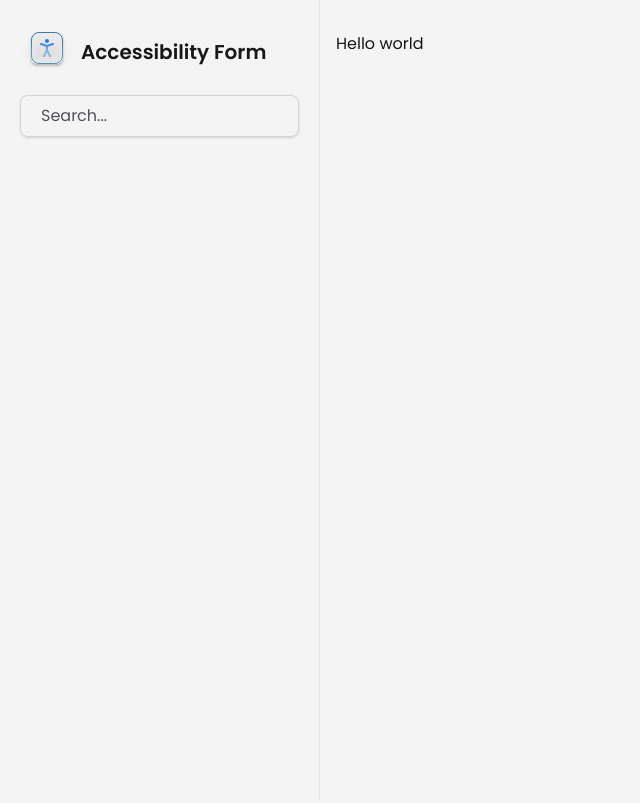
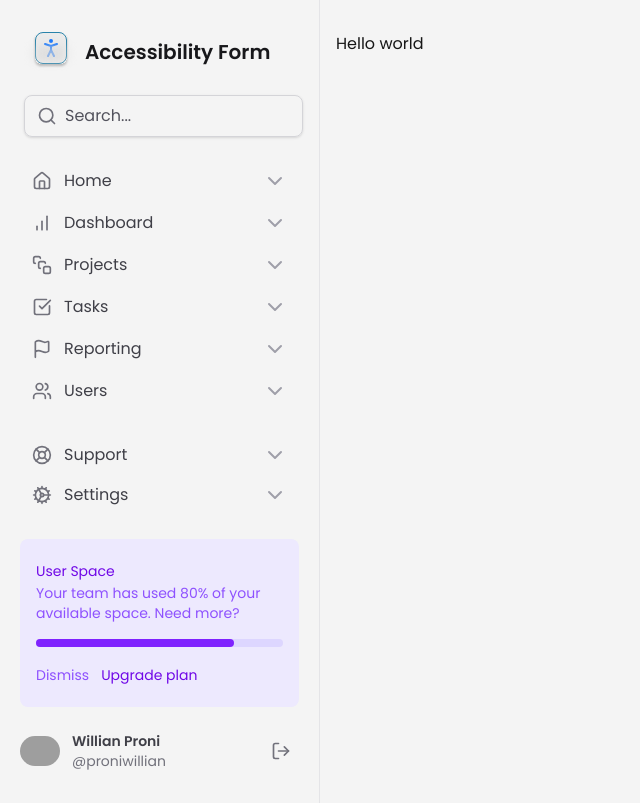
Before and after one commit to willianproni/accessibility_form, a Next.js app: page / in a window 1280 px wide. Shown: the whole page, without its empty margins (0-640 px from the left). Built offline with nearby package versions, Linux system fonts and the light colour scheme; grey boxes are pictures that could not be loaded.

Commit message:
Feat - Init sidebar | adjust layout

```diff
--- a/app/components/Logo.tsx
+++ b/app/components/Sidebar/Logo.tsx
@@ -1,6 +1,6 @@
 function Logo() {
   return (
-    <strong className="flex items-center gap-2 text-xl font-semibold text-zinc-900">
+    <strong className="mx-1 flex items-center gap-2 text-xl font-semibold text-zinc-900">
     <svg
       width={53}
       height={39}
--- /dev/null
+++ b/app/components/Sidebar/NavItem.tsx
@@ -0,0 +1,25 @@
+import { ChevronDown } from "lucide-react";
+import { ElementType } from "react";
+
+type NavItemProps = {
+  title: string;
+  icon: ElementType;
+};
+
+export const NavItem = ({ title, icon: Icon }: NavItemProps) => {
+  return (
+    <a
+      href=""
+      className="group flex items-center gap-3 rounded px-3 py-2 hover:bg-violet-100"
+    >
+      <Icon
+       className="h-5 w-5 text-zinc-500" />
+      <span className="font-medium text-zinc-700 group-hover:text-violet-500">
+        {title}
+      </span>
+      <ChevronDown className="ml-auto text-zinc-400 group-hover:text-violet-300" />
+    </a>
+  );
+};
+
+export default NavItem;
--- a/app/components/Sidebar/Sidebar.tsx
+++ b/app/components/Sidebar/Sidebar.tsx
@@ -1,19 +1,49 @@
-import { Search } from "lucide-react";
-import Logo from "../Logo";
+import {
+  BarChart,
+  CheckSquare,
+  Cog,
+  Flag,
+  Home,
+  LifeBuoy,
+  Search,
+  SquareStack,
+  Users,
+} from "lucide-react";
+import Logo from "./Logo";
+import NavItem from "./NavItem";
+import ProfileWidget from "./ProfileWidget";
+import UsedSpaceWidget from "./UsedSpaceWidget";
+import { InputControl, InputPrefix, InputRoot } from "../Input";
 
 const Sidebar = () => {
   return (
-    <aside className="space-y-6 border-r border-zinc-200 px-5 py-8">
+    <aside className="flex flex-col gap-6 border-r border-zinc-200 px-5 py-8">
       <Logo />
 
-      <div className="flex w-full items-center gap-2 rounded-lg border border-zinc-300 px-3 py-2 shadow-sm">
-        <Search className="h-6 w-6 text-zinc-500"/>
-        <input
-          className="flex-1 border-0 bg-transparent p-0 text-zinc-900 placeholder-zinc-600"
-          type="search"
-          placeholder="Search..."
-        />
+      <InputRoot>
+        <InputPrefix>
+          <Search className="h-5 w-5 text-zinc-500" />
+        </InputPrefix>
+        <InputControl placeholder="Search..." />
+      </InputRoot>
+
+      <nav className="space-y-0.5">
+        <NavItem title="Home" icon={Home} />
+        <NavItem title="Dashboard" icon={BarChart} />
+        <NavItem title="Projects" icon={SquareStack} />
+        <NavItem title="Tasks" icon={CheckSquare} />
+        <NavItem title="Reporting" icon={Flag} />
+        <NavItem title="Users" icon={Users} />
+      </nav>
+
+      <div className="mt-auto">
+        <NavItem title="Support" icon={LifeBuoy} />
+        <NavItem title="Settings" icon={Cog} />
       </div>
+
+      <UsedSpaceWidget />
+
+      <ProfileWidget />
     </aside>
   );
 };
--- /dev/null
+++ b/app/components/Sidebar/UsedSpaceWidget.tsx
@@ -0,0 +1,41 @@
+export const UsedSpaceWidget = () => {
+  return (
+    <div className="flex flex-col gap-4 rounded-lg bg-violet-100 px-4 py-5">
+      <div className="space-y-1">
+        <span className="text-sm/5 font-medium text-violet-700">
+          User Space
+        </span>
+        <p className="text-sm/5 text-violet-500">
+          Your team has used 80% of your available space. Need more?
+        </p>
+      </div>
+
+      <div
+        className="h-2 bg-violet-200 rounded-full"
+        role="progressbar"
+        aria-valuenow={75}
+        aria-valuemin={0}
+        aria-valuemax={100}
+      >
+        <div className="bg-violet-600 h-2 w-4/5 rounded-full"></div>
+      </div>
+
+      <div className="space-x-3">
+        <button
+          type="button"
+          className="text-sm font-medium text-violet-500 hover:text-violet-700"
+        >
+          Dismiss
+        </button>
+        <button
+          type="button"
+          className="text-sm font-medium text-violet-700 hover:text-violet-900"
+        >
+          Upgrade plan
+        </button>
+      </div>
+    </div>
+  );
+};
+
+export default UsedSpaceWidget;
```
